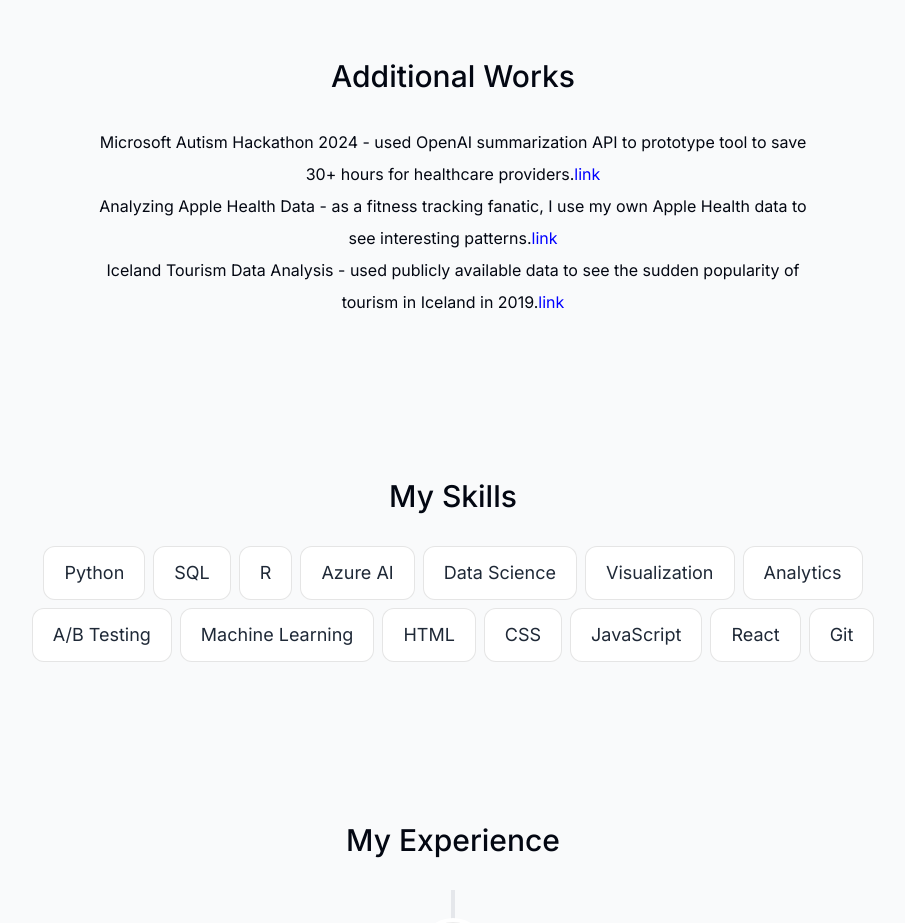
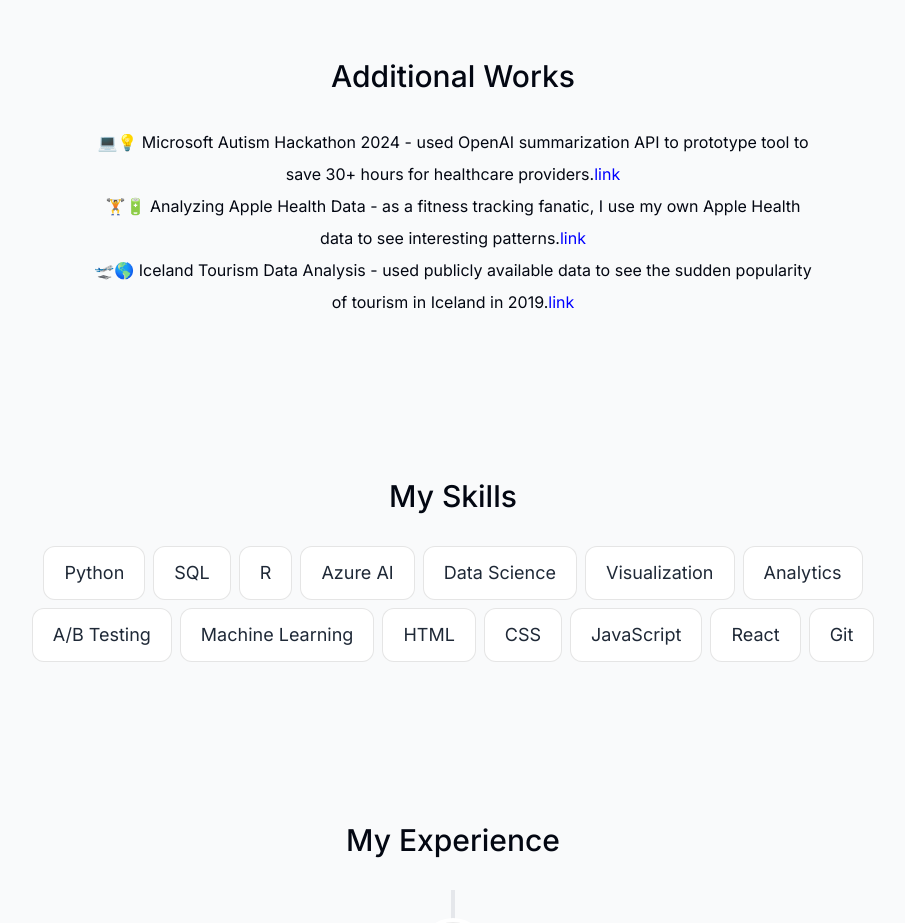
Before and after one commit to shkim22/portfolio-website, a Next.js app: page / in a window 1280 px wide. Shown: the part 2800-3723 px from the top of the page, without its empty margins (187-1092 px from the left). Built offline with nearby package versions, Linux system fonts and the light colour scheme.

Commit message:
add emojis

```diff
--- a/components/additional.tsx
+++ b/components/additional.tsx
@@ -18,14 +18,13 @@ export default function Additional() {
             id="about"
         >
             <SectionHeading>Additional Works</SectionHeading>
-                <p>
-                    Microsoft Autism Hackathon 2024 - used OpenAI summarization API to prototype tool to save 30+ hours for healthcare providers.
+                <p> 💻💡 Microsoft Autism Hackathon 2024 - used OpenAI summarization API to prototype tool to save 30+ hours for healthcare providers.
                     <a className='mb31' href="https://github.com/fsi-hack4autism/patient-onboarding-copilot">link</a>
                 </p>
-                <p> Analyzing Apple Health Data - as a fitness tracking fanatic, I use my own Apple Health data to see interesting patterns.
+                <p> 🏋️🔋 Analyzing Apple Health Data - as a fitness tracking fanatic, I use my own Apple Health data to see interesting patterns.
                     <a className='mb32' href="https://medium.com/towards-data-science/towards-well-being-with-data-science-part-1-7f8035f73aa">link</a>
                 </p>
-                <p > Iceland Tourism Data Analysis - used publicly available data to see the sudden popularity of tourism in Iceland in 2019.
+                <p > 🛫🌎 Iceland Tourism Data Analysis - used publicly available data to see the sudden popularity of tourism in Iceland in 2019.
                     <a className='mb33' href="https://towardsdatascience.com/why-is-everyone-going-to-iceland-1f99083bee1a">link</a>
                 </p>
 
```
